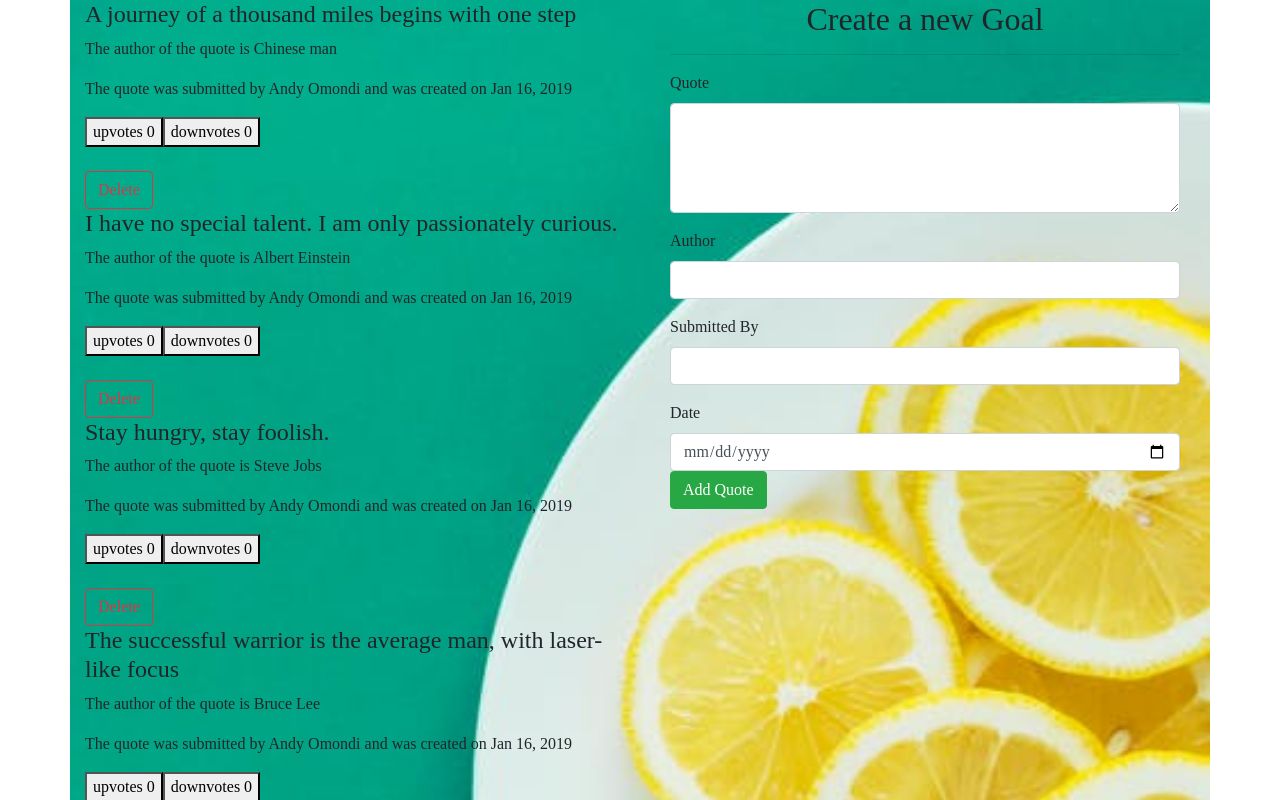
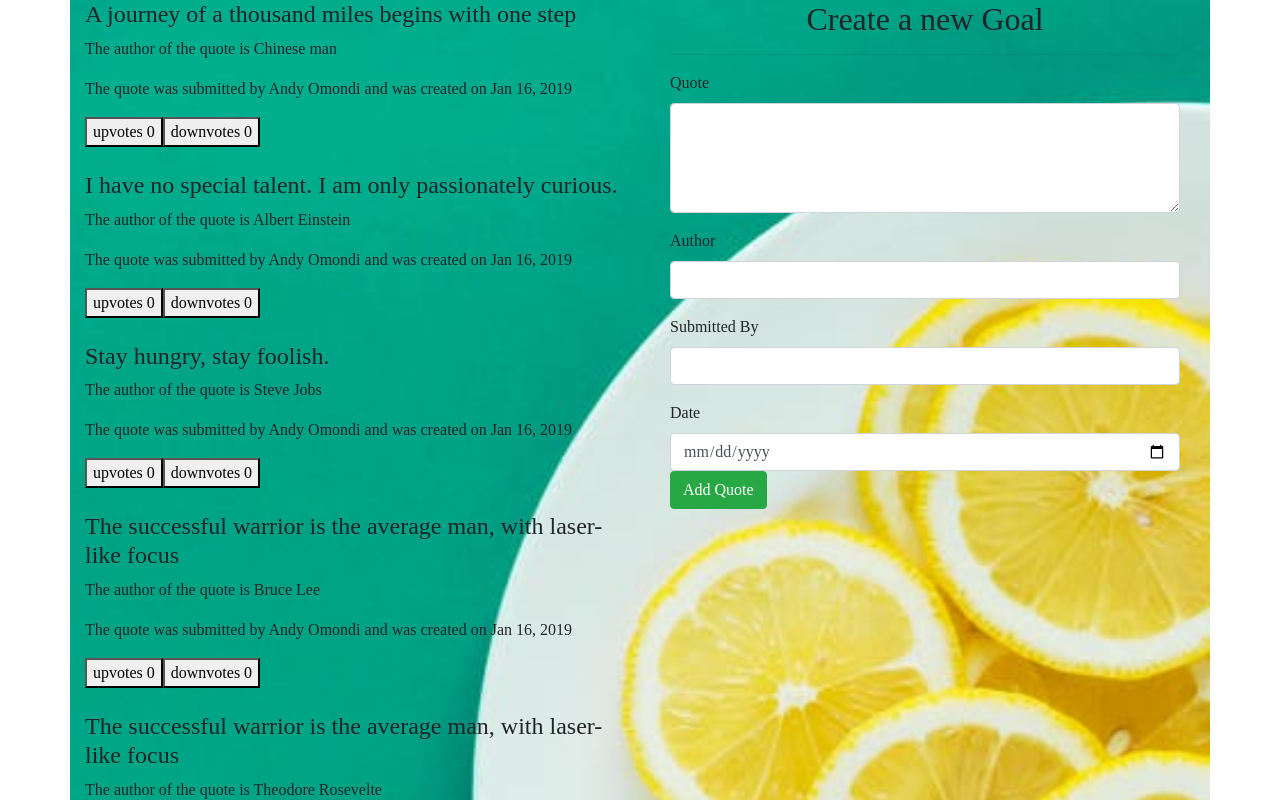
Before and after one commit to AndyOmondi17/quotes-application, an Angular app in the folder Quotes/: page / in a window 1280 px wide. Shown: the top 800 px of the page. Built offline with nearby package versions, Linux system fonts and the light colour scheme; a web font is replaced by a local one.

Commit message:
remove delete button

```diff
--- a/Quotes/src/app/quote-details/quote-details.component.html
+++ b/Quotes/src/app/quote-details/quote-details.component.html
@@ -5,5 +5,5 @@
     <button (click)="quote.upvotes=quote.upvotes+1" class="">upvotes {{quote.upvotes}}</button>
     <button (click)="quote.downvotes=quote.downvotes+1" class="">downvotes {{quote.downvotes}}</button>
     <br><br>
-    <button class="btn btn-outline-danger" (click)= "quoteDelete(true)">Delete</button>
+  <!--  <button class="btn btn-outline-danger" (click)= "quoteDelete(true)">Delete</button>-->
 </div>
--- a/Quotes/src/app/quote/quote.component.html
+++ b/Quotes/src/app/quote/quote.component.html
@@ -5,7 +5,7 @@
         <div class="col-md-6">
             <div *ngFor='let quote of quotes;let i=index'>
 
-                <h4>{{quote.Name}}</h4>
+               <h4>{{quote.Name}}</h4>
                 <app-quote-details [quote]='quote' (isDelete)="deleteQuote($event,i)"></app-quote-details>
 
             </div>
```
